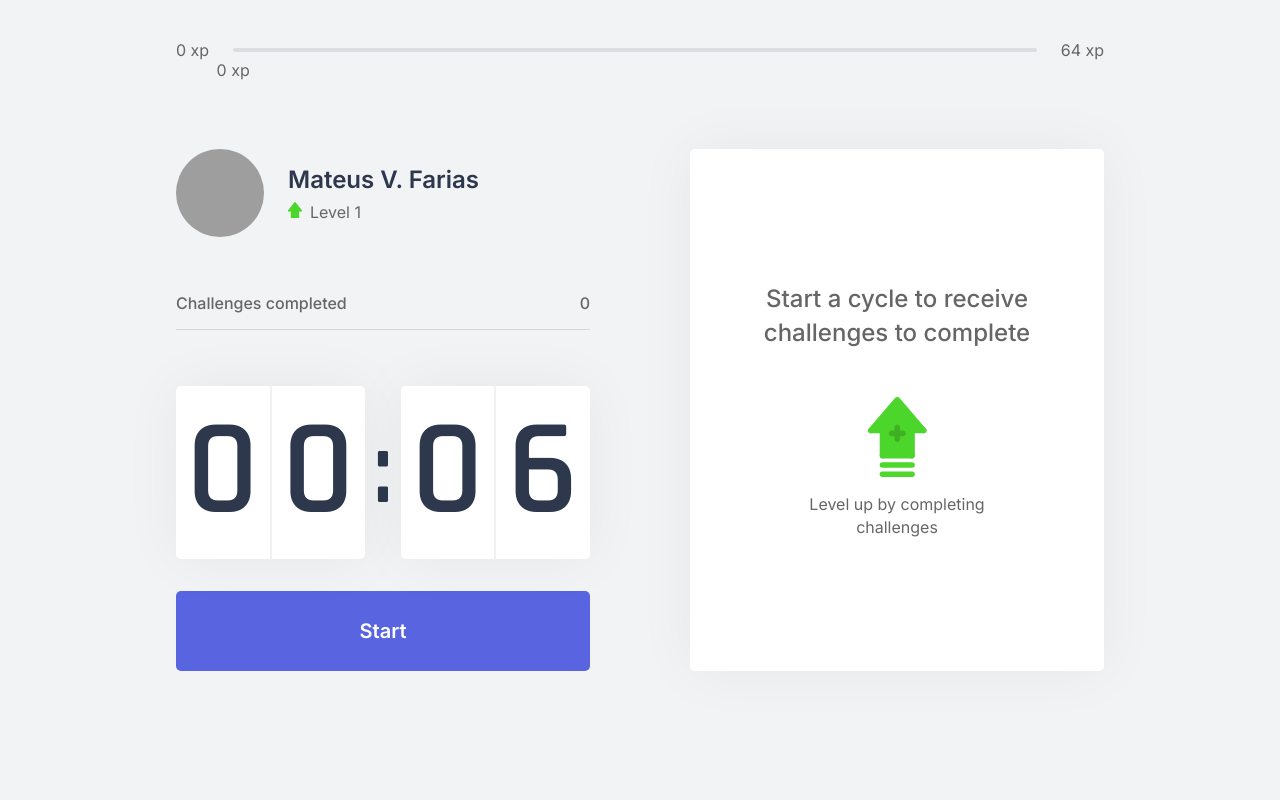
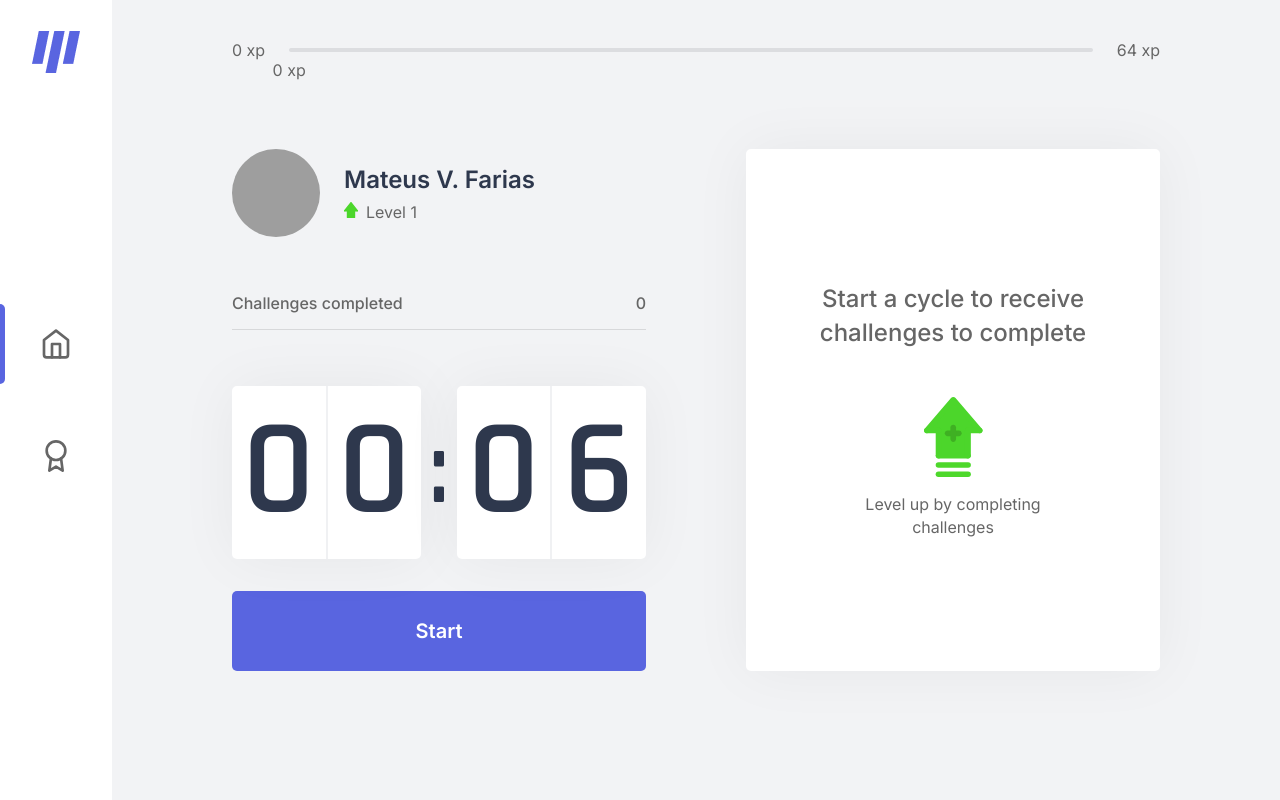
Before and after one commit to fariasmateuss/move.it, a Next.js app: page / in a window 1280 px wide. Built offline with nearby package versions, Linux system fonts and the light colour scheme; grey boxes are pictures that could not be loaded.

Commit message:
feat: create sidebar menu component

```diff
--- a/src/components/Profile.tsx
+++ b/src/components/Profile.tsx
@@ -10,7 +10,7 @@ export function Profile() {
     <div className={styles.profileContainer}>
       <img
         src="https://avatars.githubusercontent.com/u/55674918?v=4"
-        alt="Mateus's Profile"
+        alt="Mateus V. Farias"
       />
 
       <div>
--- /dev/null
+++ b/src/components/SideBar.tsx
@@ -0,0 +1,46 @@
+import { FiHome, FiAward } from 'react-icons/fi';
+import { useState } from 'react';
+import { useRouter } from 'next/router';
+
+import styles from '../styles/components/SideBar.module.css';
+
+export function SideBar() {
+  const [selectedButton, setSelectedButton] = useState('home');
+  const route = useRouter();
+
+  function handleNavigateToHome(routePath: string) {
+    setSelectedButton(routePath);
+    route.push('/');
+  }
+
+  function handleNavigateToLeaderboard(routePath: string) {
+    setSelectedButton(routePath);
+    route.push('/leaderboard');
+  }
+
+  return (
+    <div className={styles.sideBarContainer}>
+      <img src="logo.png" alt="Move.it" />
+      <nav>
+        <button
+          className={route.pathname === '/home' ? styles.selected : ''}
+          type="button"
+          onClick={() => handleNavigateToHome('/')}
+        >
+          <div className={route.pathname === '/' ? styles.selected : ''} />
+          <FiHome />
+        </button>
+        <button
+          className={route.pathname === '/leaderboard' ? styles.selected : ''}
+          type="button"
+          onClick={() => handleNavigateToLeaderboard('award')}
+        >
+          <div
+            className={route.pathname === '/leaderboard' ? styles.selected : ''}
+          />
+          <FiAward />
+        </button>
+      </nav>
+    </div>
+  );
+}
--- a/src/pages/_app.tsx
+++ b/src/pages/_app.tsx
@@ -2,8 +2,6 @@ import { AppProps } from 'next/app';
 
 import '../styles/global.css';
 
-function MyApp({ Component, pageProps }: AppProps) {
+export default function MyApp({ Component, pageProps }: AppProps) {
   return <Component {...pageProps} />;
 }
-
-export default MyApp;
--- a/src/pages/index.tsx
+++ b/src/pages/index.tsx
@@ -7,6 +7,7 @@ import { CompletedChallenges } from '../components/CompletedChallenges';
 import { Countdown } from '../components/Countdown';
 import { ExperienceBar } from '../components/ExperienceBar';
 import { Profile } from '../components/Profile';
+import { SideBar } from '../components/SideBar';
 
 import { ChallengesProvider } from '../contexts/ChallengesContext';
 import { CountdownProvider } from '../contexts/CountdownContext';
@@ -25,10 +26,12 @@ export default function Home({
   challengesCompleted,
 }: HomeProps) {
   return (
-    <main>
+    <main className="wrapper">
       <Head>
         <title>Homapage | Move.it</title>
       </Head>
+
+      <SideBar />
 
       <ChallengesProvider
         level={level}
--- /dev/null
+++ b/src/styles/components/SideBar.module.css
@@ -0,0 +1,80 @@
+.sideBarContainer {
+  display: flex;
+  align-items: center;
+
+  position: relative;
+  width: 112px;
+  height: 100;
+  left: 0px;
+  top: 0px;
+
+  background: var(--white);
+}
+
+.sideBarContainer img {
+  position: absolute;
+  left: 28.57%;
+  right: 28.57%;
+  top: 3.9%;
+  bottom: 90.98%;
+}
+
+.sideBarContainer nav {
+  display: flex;
+  flex-direction: column;
+  align-items: center;
+  width: 100%;
+}
+
+.sideBarContainer nav > button {
+  display: flex;
+  justify-content: center;
+  align-items: center;
+  position: relative;
+
+  width: 100%;
+  height: 5rem;
+  border: 0;
+  outline: 0;
+  cursor: pointer;
+
+  background: none;
+  color: var(--text);
+}
+
+.sideBarContainer nav > button.selected {
+  color: var(--blue);
+}
+
+.sideBarContainer nav > button:first-child {
+  margin-bottom: 2rem;
+}
+
+.sideBarContainer nav > button > div {
+  position: absolute;
+  width: 0.3rem;
+  height: 100%;
+  left: 0;
+  border-radius: 0 5px 5px 0;
+  background: transparent;
+}
+
+@keyframes scale-up {
+  0% {
+    transform: scale(0.1);
+  }
+
+  100% {
+    transform: scale(1);
+  }
+}
+
+.sideBarContainer nav > button > div.selected {
+  background: var(--blue);
+  animation: scale-up 0.2s;
+}
+
+.sideBarContainer button svg {
+  height: 2rem;
+  width: 2rem;
+}
--- a/src/styles/global.css
+++ b/src/styles/global.css
@@ -14,9 +14,8 @@
   --red: #e83f5b;
   --green: #4cd62b;
   --blue: #5965e0;
-  --blue-dark: #4953b8;
-  --blue-twitter: #2aa9e0;
 }
+
 body {
   background: #f2f3f5;
   color: #666;
@@ -39,6 +38,10 @@ a {
   text-decoration: none;
 }
 
+.wrapper {
+  display: flex;
+}
+
 @media (max-width: 1080px) {
   html {
     font-size: 97.73%;
```
